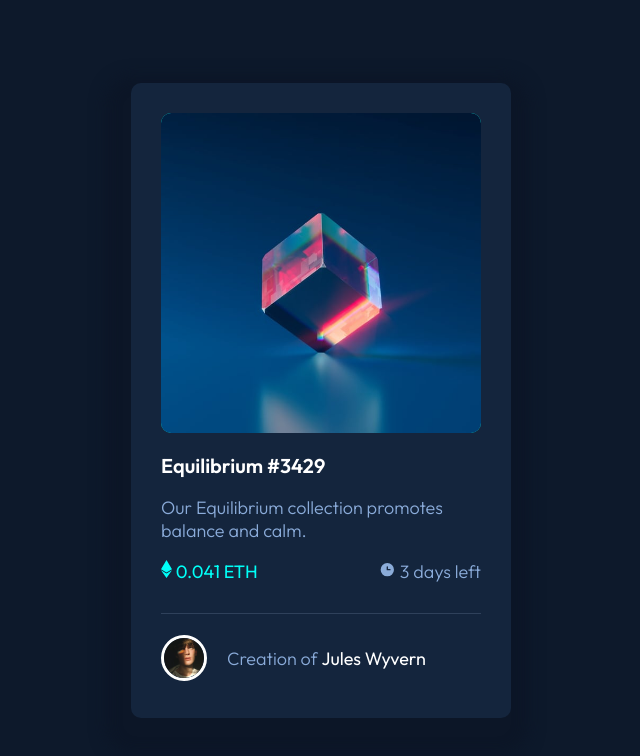
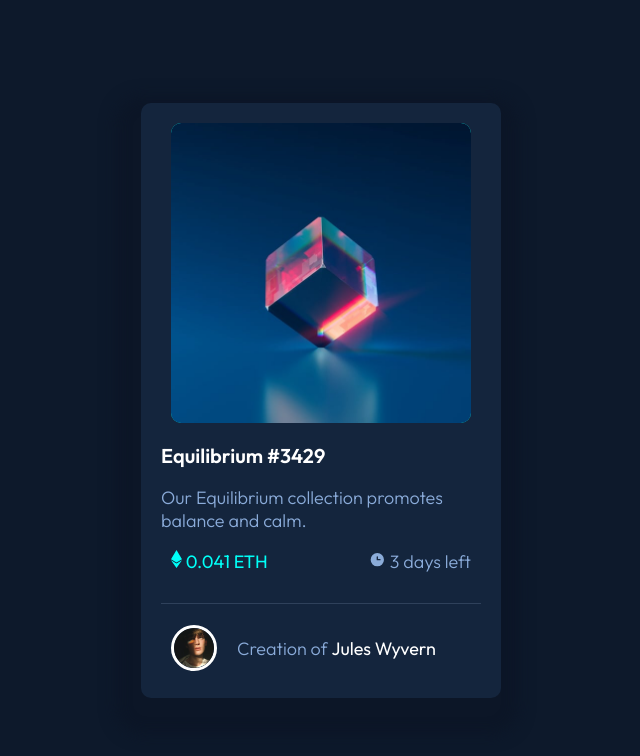
Before and after one commit to Clare1950/NFT-Preview-Card-Component, a plain HTML site: page index.html in a window 1280 px wide. Shown: the whole page, without its empty margins (319-959 px from the left). Drawn offline with Linux system fonts and the light colour scheme.

Commit message:
Update styles.css

```diff
--- a/css/styles.css
+++ b/css/styles.css
@@ -29,7 +29,7 @@ footer {
   align-items: center;
   display: flex;
   justify-content: flex-start;
-  width: 320px;
+  width: 300px;
 }
 
 span {
@@ -56,9 +56,9 @@ hr {
   display: flex;
   flex-direction: column;
   justify-content: center;
-  padding: 30px;
+ padding: 20px;
   margin: 20px;
-  max-width: 350px;
+  width: 320px;
 }
 
 /* main image section - including overlay for active state*/
@@ -66,27 +66,29 @@ hr {
 .image-container {
   position: relative;
   border-radius: 10px;
-  max-width: 320px;
+  height: 300px;
+  width: 300px;
   overflow: hidden;
 }
 
 .equilibrium-image {
   border-radius: 10px;
+  cursor: pointer;
   display: block;
-  max-width: 320px;
+  height: 300px;
+  width: 300px;
   position: relative;
   z-index: 4;
 }
 
-.equilibrium-image:active {
-  cursor: pointer;
+ .equilibrium-image:hover {
   z-index: 1;
 }
 
 .green-overlay {
   position: absolute;
-  height: 320px;
-  width: 320px;
+  height: 300px;
+  width: 300px;
   top: 0;
   background-color: hsl(178, 100%, 50%);
   z-index: 2;
@@ -107,13 +109,13 @@ hr {
 /* written info underneath card*/
 
 .main-content {
-  max-width: 320px;
+  flex: 1 1 320;
 }
 
 .stats {
   display: flex;
   justify-content: space-between;
-  width: 320px;
+  width: 300px;
 }
 
 .stat-eth {
```
